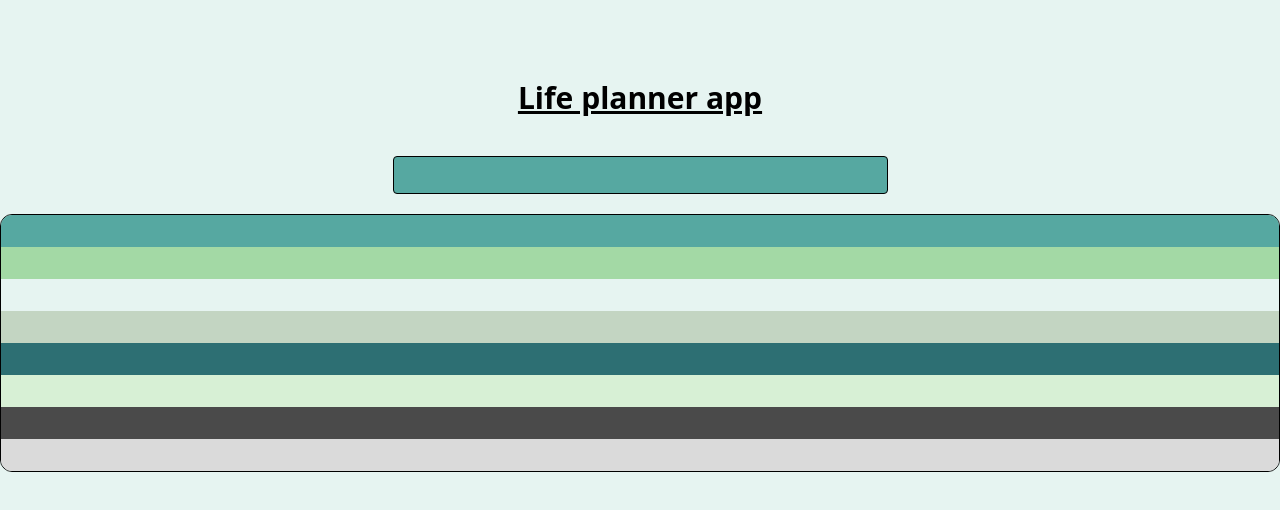
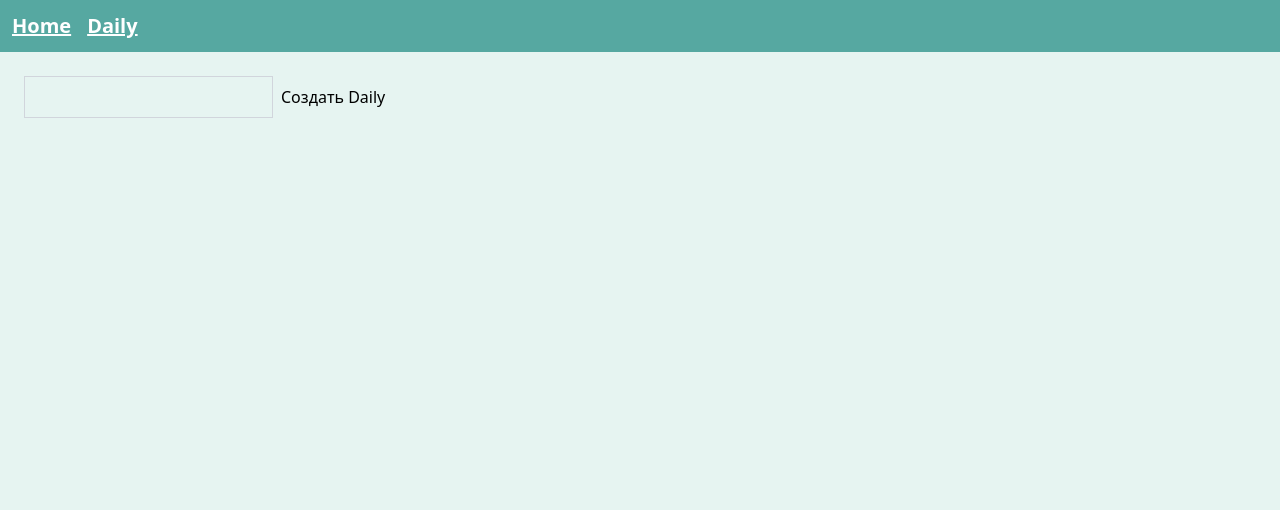
Before and after one commit to Darcanin/life-planner-app, a React (Vite) app: page /daily in a window 1280 px wide. Shown: the top 510 px of the page. Built offline with nearby package versions, Linux system fonts and the light colour scheme.

Commit message:
+layout +start_dev_daily +router_dom

```diff
--- a/package.json
+++ b/package.json
@@ -15,6 +15,7 @@
     "@tauri-apps/plugin-opener": "^2",
     "react": "^19.0.0",
     "react-dom": "^19.0.0",
+    "react-router-dom": "^7.1.5",
     "tailwindcss": "^4.0.3"
   },
   "devDependencies": {
--- a/src/App.tsx
+++ b/src/App.tsx
@@ -1,26 +1,23 @@
 import './App.css'
+import Content from './components/layout/Content'
+import Header from './components/layout/Header'
+import { BrowserRouter, Routes, Route } from 'react-router-dom'
+import Home from './pages/home/Home'
+import Daily from './pages/daily/Daily'
 
 function App() {
 	return (
-		<main className='text-3xl font-bold underline pt-20 text-center bg-background h-full w-full'>
-			<h1>Life planner app</h1>
-			<input
-				className='border rounded mt-10 px-5 bg-primary'
-				type='text'
-				name=''
-				id=''
-			/>
-			<div className='mt-5 w-full flex flex-row flex-wrap border rounded-xl overflow-hidden'>
-				<div className='w-full h-8 bg-primary'></div>
-				<div className='w-full h-8 bg-secondary'></div>
-				<div className='w-full h-8 bg-background'></div>
-				<div className='w-full h-8 bg-surface'></div>
-				<div className='w-full h-8 bg-highlight'></div>
-				<div className='w-full h-8 bg-soft-highlight'></div>
-				<div className='w-full h-8 bg-text'></div>
-				<div className='w-full h-8 bg-border'></div>
-			</div>
-		</main>
+		<BrowserRouter>
+			<main className='bg-background h-full w-full'>
+				<Header />
+				<Content>
+					<Routes>
+						<Route path='/' element={<Home />} />
+						<Route path='/daily' element={<Daily />} />
+					</Routes>
+				</Content>
+			</main>
+		</BrowserRouter>
 	)
 }
 
--- /dev/null
+++ b/src/components/layout/Content.tsx
@@ -0,0 +1,7 @@
+import { ReactNode } from 'react'
+
+const Content = ({ children }: { children: ReactNode }) => {
+	return <div className='content'>{children}</div>
+}
+
+export default Content
--- /dev/null
+++ b/src/components/layout/Header.tsx
@@ -0,0 +1,11 @@
+import Navigation from './Navigation'
+
+const Header = () => {
+	return (
+		<header className='bg-primary text-white p-3'>
+			<Navigation />
+		</header>
+	)
+}
+
+export default Header
--- /dev/null
+++ b/src/components/layout/Navigation.tsx
@@ -0,0 +1,18 @@
+import { Link } from 'react-router-dom'
+
+const Navigation = () => {
+	return (
+		<nav>
+			<ul className='flex space-x-4 underline text-xl font-bold'>
+				<li>
+					<Link to='/'>Home</Link>
+				</li>
+				<li>
+					<Link to='/daily'>Daily</Link>
+				</li>
+			</ul>
+		</nav>
+	)
+}
+
+export default Navigation
--- /dev/null
+++ b/src/pages/daily/Daily.tsx
@@ -0,0 +1,57 @@
+import { useState } from 'react'
+
+interface IDaily {
+	id: number
+	title: string
+	description: string | null
+	createdDate: string
+	closedDate: string | null
+}
+
+const Daily = () => {
+	const [title, setTitle] = useState<string>('')
+	const [dailyList, setDailyList] = useState<IDaily[]>([])
+
+	const onSubmit = (e: React.FormEvent<HTMLFormElement>) => {
+		e.preventDefault()
+
+		const newDaily = {
+			id: new Date().getTime(),
+			title: title,
+			description: null,
+			createdDate: new Date().toISOString(),
+			closedDate: null,
+		}
+		setDailyList([...dailyList, newDaily])
+
+		console.log('submit')
+		console.log(dailyList)
+		setTitle('')
+	}
+
+	return (
+		<div className='flex flex-col gap-4 p-4'>
+			<form action='#' onSubmit={onSubmit} className='flex align-center'>
+				<input
+					className='border border-gray-300 p-2 m-2'
+					type='text'
+					value={title}
+					onChange={(e) => setTitle(e.target.value)}
+				/>
+				<button type='submit'>Создать Daily</button>
+			</form>
+			<div className='flex flex-col gap-2'>
+				{dailyList.map((daily) => (
+					<div
+						key={daily.id}
+						className='border border-gray-500 p-2 rounded'
+					>
+						<span>{daily.title}</span>
+					</div>
+				))}
+			</div>
+		</div>
+	)
+}
+
+export default Daily
--- /dev/null
+++ b/src/pages/home/Home.tsx
@@ -0,0 +1,18 @@
+const Home = () => {
+	return (
+		<div className='px-5'>
+			<div className='mt-5 w-full flex flex-row flex-wrap border rounded-xl overflow-hidden'>
+				<div className='w-full h-8 bg-primary'></div>
+				<div className='w-full h-8 bg-secondary'></div>
+				<div className='w-full h-8 bg-background'></div>
+				<div className='w-full h-8 bg-surface'></div>
+				<div className='w-full h-8 bg-highlight'></div>
+				<div className='w-full h-8 bg-soft-highlight'></div>
+				<div className='w-full h-8 bg-text'></div>
+				<div className='w-full h-8 bg-border'></div>
+			</div>
+		</div>
+	)
+}
+
+export default Home
```
Also changed, not shown: todo.txt, 2 other files (tests, documents, lock files or other folders).
